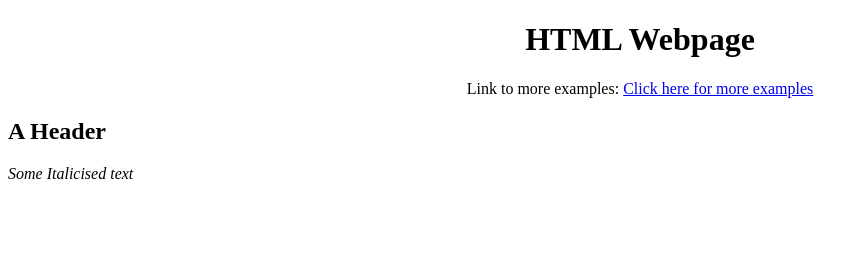
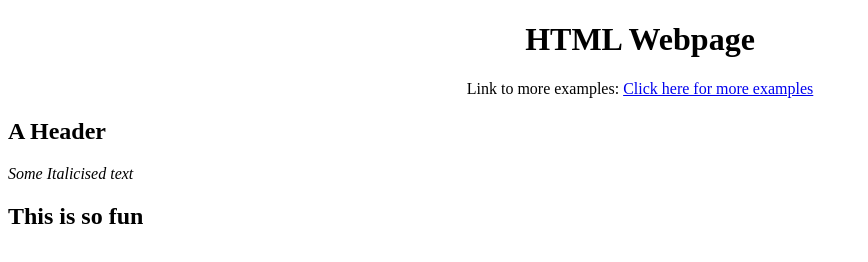
Before and after one commit to Jayesh-Motwani/web_scraping, a plain HTML site: page index.html in a window 1280 px wide. Shown: the whole page, without its empty margins (0-868 px from the left). Drawn offline with Linux system fonts and the light colour scheme.

```diff
--- a/index.html
+++ b/index.html
@@ -18,5 +18,8 @@
 <p>
     <i> Some Italicised text </i>
 </p>
+<h2>
+    This is so fun
+</h2>
 </body>
 </html>
```
Also changed, not shown: 1 other file.
